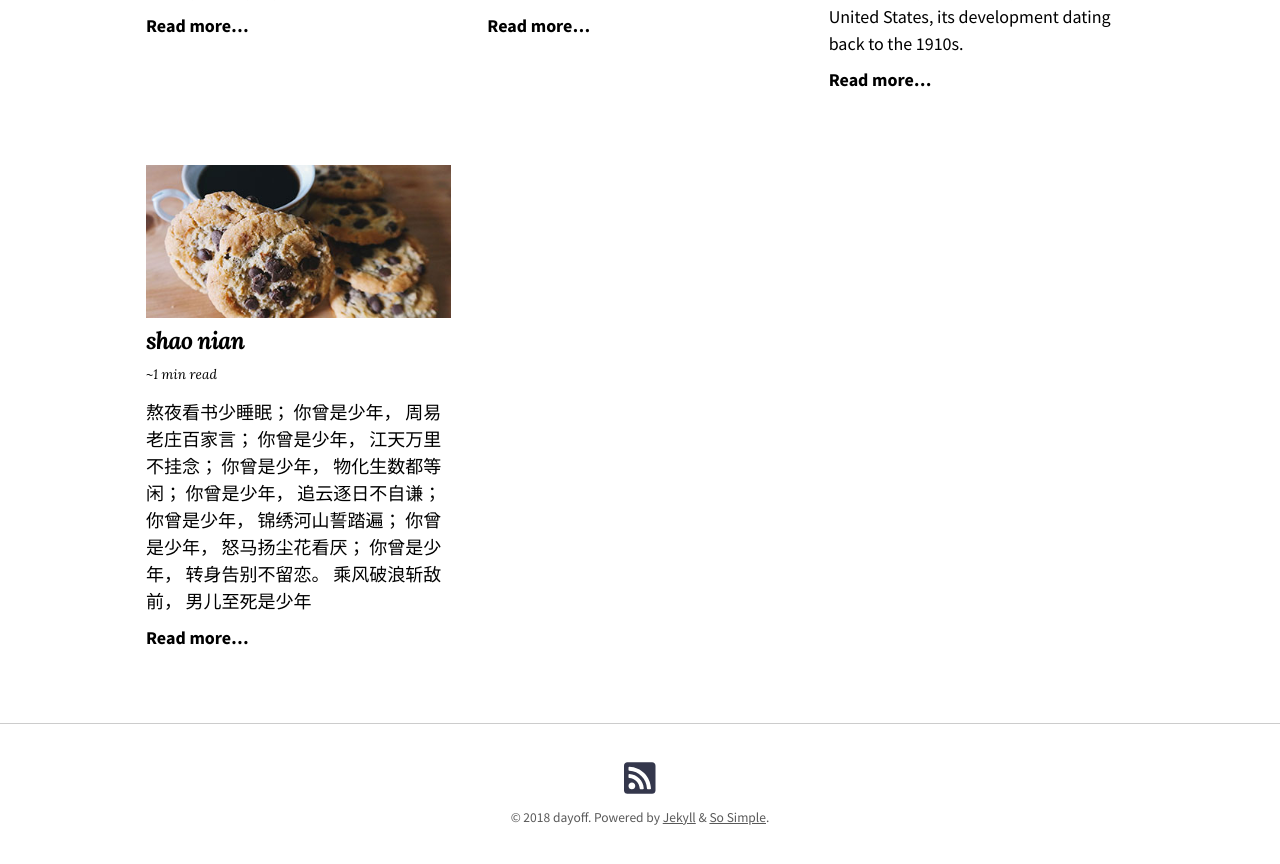
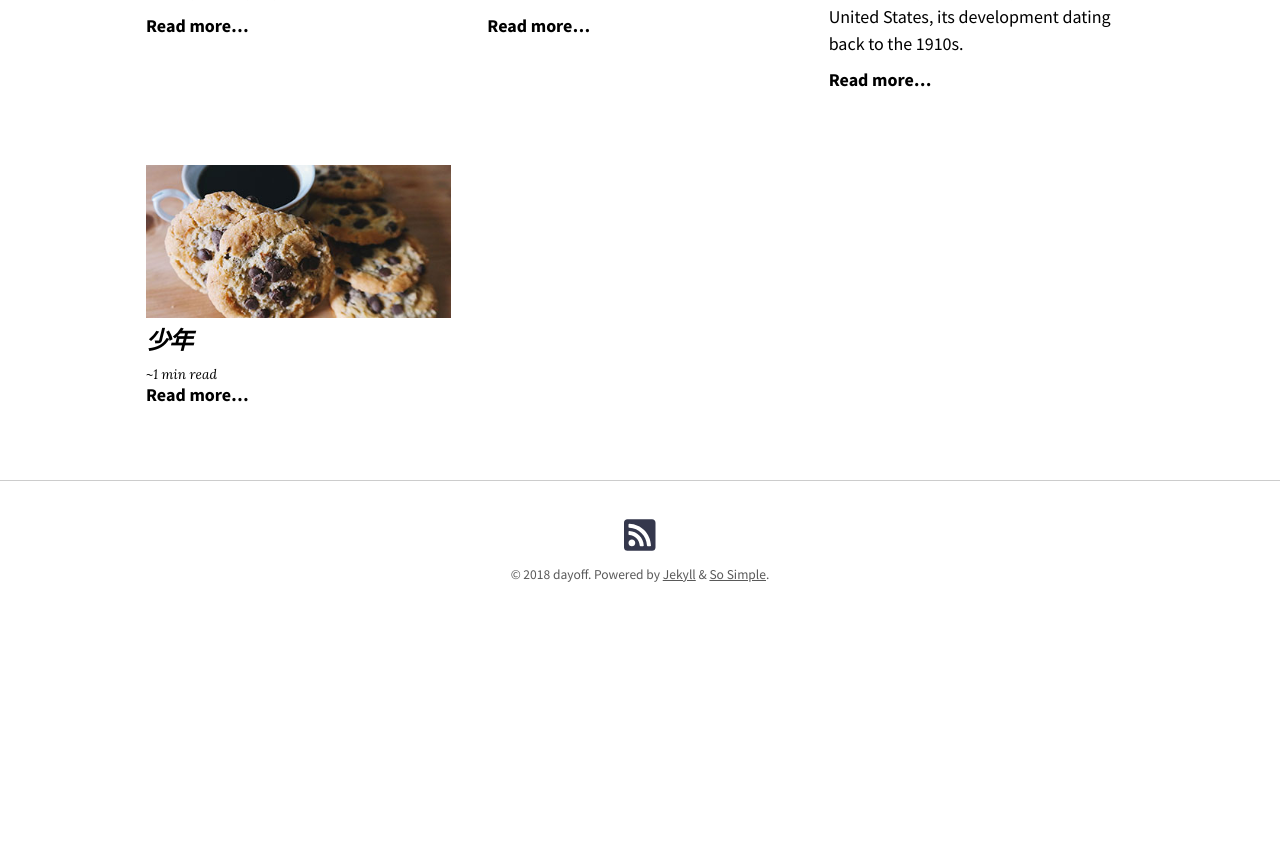
Before and after one commit to postpascal/postpascal.github.io, a Jekyll site: the page built from recipes.md, in a window 1280 px wide and 900 px high, scrolled down 799 px. Shown: the top 864 px of the window. Built offline with Jekyll 4.4.1, drawn with Linux system fonts in a browser that asks for light colours; nearby versions of some CDN libraries; after the commit the page ends 1456 px from its top, so only the background shows below that; some of the changed lines change nothing that is shown.

Commit message:
shaonian

```diff
--- a/_recipes/shao-nian.md
+++ b/_recipes/shao-nian.md
@@ -1,11 +1,32 @@
 ---
-title: "shao  nian"
+title: "少年"
 image:
-  path: /images/chocolate-chip-cookies-lg.jpg
+  path: /images/shaonian.jpg
   thumbnail: /images/chocolate-chip-cookies-400x200.jpg
-  caption: "Photo from [Pexels](https://www.pexels.com)"
 ---
 
+
+
+
+<center>
+
+---
+### 你曾是少年
+---
+
+<audio controls loop="loop" controls="controls">
+				<source src="/audio/shaonian.mp3" type="audio/mpeg">
+			Your browser does not support the audio element.
+			</audio>
+
+<pre><code><font size="3">
+你曾是少年，
+倔强勇敢不改变；
+你曾是少年，
+拌嘴吐槽也争先；
+你曾是少年，
+啤酒饺子鸡蛋面；
+你曾是少年，
 熬夜看书少睡眠；
 你曾是少年，
 周易老庄百家言；
@@ -22,11 +43,8 @@
 你曾是少年，
 转身告别不留恋。
 乘风破浪斩敌前，
-男儿至死是少年
+男儿至死是少年。
+</font>
+</code></pre>
 
-## Ingredients
-
-<audio controls loop="loop" controls="controls">
-				<source src="/audio/shaonian.mp3" type="audio/mpeg">
-			Your browser does not support the audio element.
-			</audio>
+</center>
```
Also changed, not shown: images/shaonian.jpg (added).
